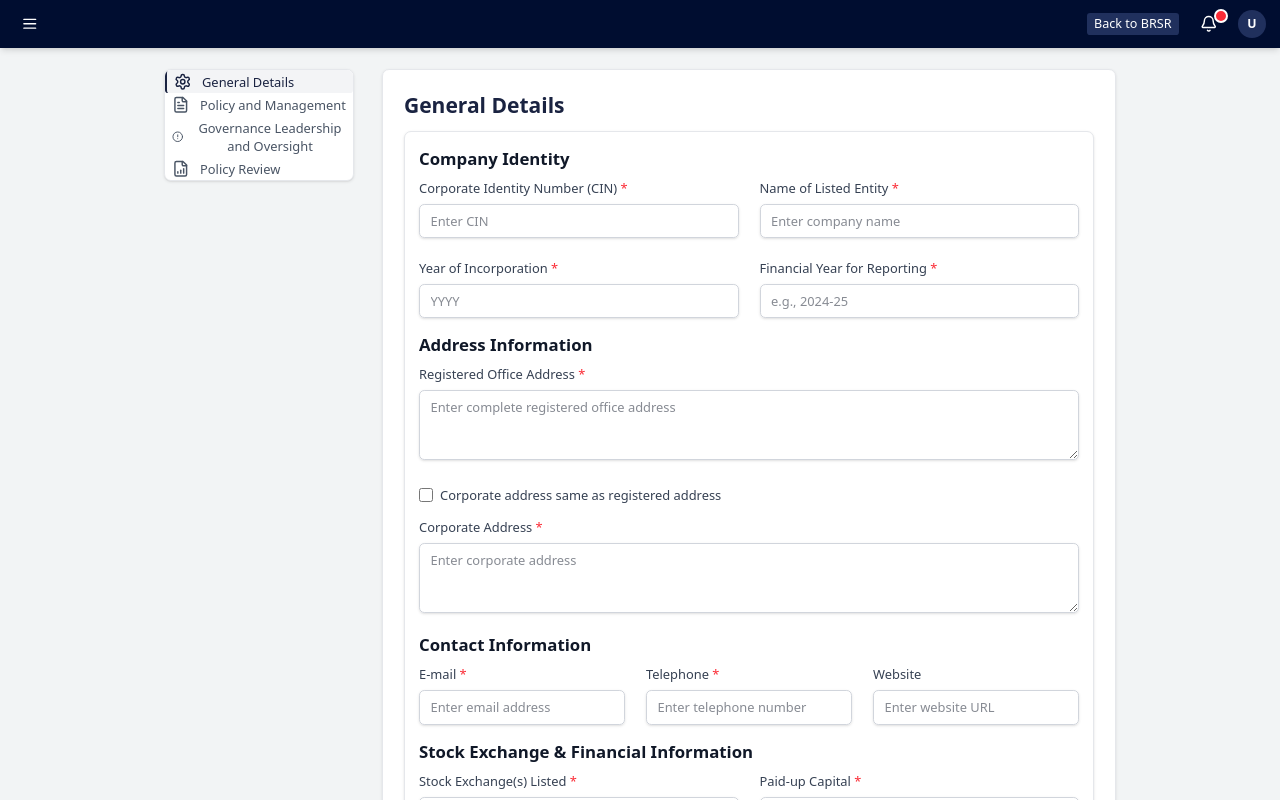
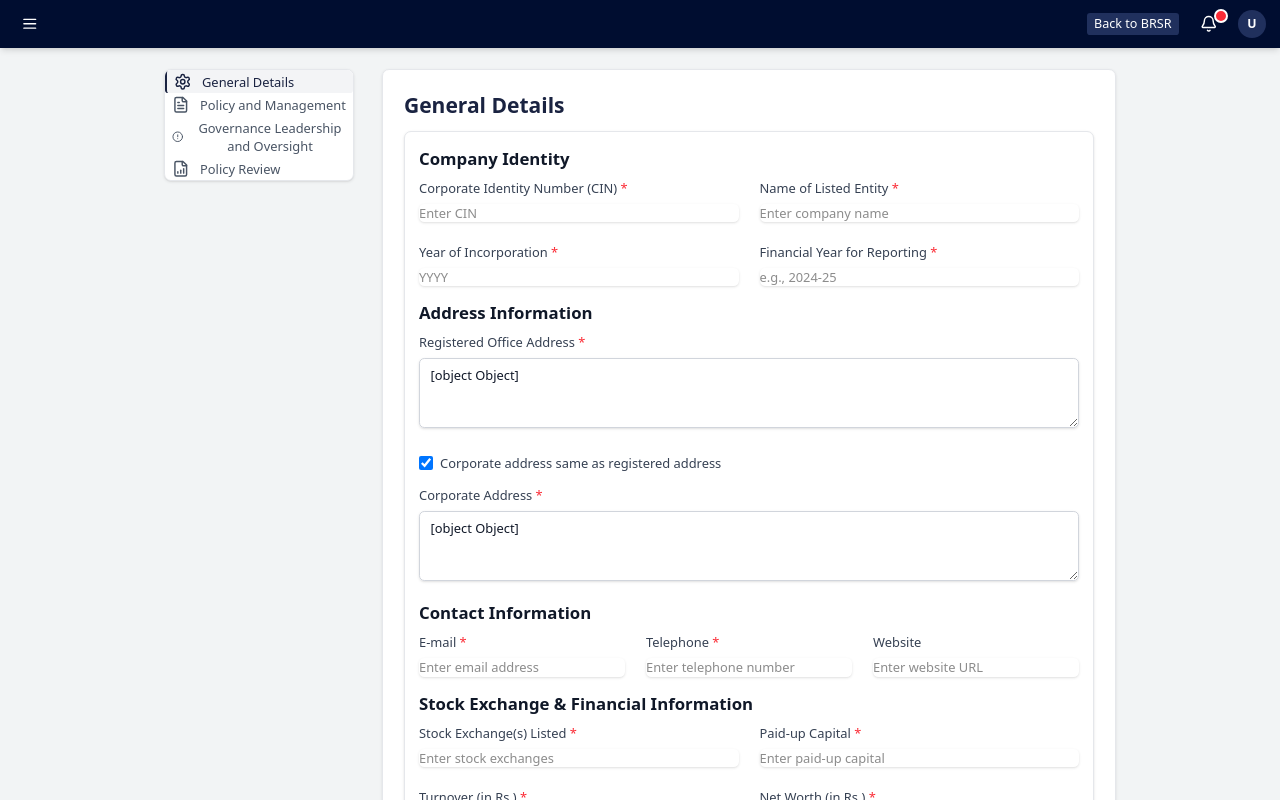
Before and after one commit to Devanshu-pal-github/brsr-merged, a React (Vite) app in the folder ESGfrontend/: page /company in a window 1280 px wide. Built offline with nearby package versions, Linux system fonts and the light colour scheme.

Commit message:
fixed general details

```diff
--- /dev/null
+++ b/ESGfrontend/src/components/common/FormComponents.jsx
@@ -0,0 +1,14 @@
+// Fix FormInput component to handle object values properly
+export const FormInput = ({ value, onChange, ...props }) => {
+  // Convert object values to string representation
+  const inputValue = value?.string_value || value?.decimal_value || '';
+
+  return (
+    <input
+      {...props}
+      value={inputValue}
+      onChange={onChange}
+      className="mt-1 block w-full rounded-md border-gray-300 shadow-sm focus:border-indigo-500 focus:ring-indigo-500 sm:text-sm"
+    />
+  );
+};
--- a/ESGfrontend/src/features/company/components/common/FormComponents.jsx
+++ b/ESGfrontend/src/features/company/components/common/FormComponents.jsx
@@ -18,21 +18,59 @@ export const FormField = ({ label, error, children, required }) => (
   </div>
 );
 
-export const FormInput = ({ type = 'text', placeholder, value, onChange, name, error, required }) => (
-  <input
-    type={type}
-    name={name}
-    value={value}
-    onChange={onChange}
-    required={required}
-    placeholder={placeholder}
-    className={`w-full px-3 py-2 border ${
-      error ? 'border-red-300' : 'border-gray-300'
-    } rounded-md shadow-sm focus:ring-indigo-500 focus:border-indigo-500 ${
-      error ? 'text-red-900' : 'text-gray-900'
-    }`}
-  />
-);
+const validateInput = (value, type) => {
+  switch (type) {
+    case 'email':
+      return /^[^\s@]+@[^\s@]+\.[^\s@]+$/.test(value) ? value : '';
+    case 'tel':
+      // Allow numbers, spaces, dashes, and plus sign
+      return /^[0-9\s\-+()]*$/.test(value) ? value : '';
+    case 'url':
+      // Basic URL validation
+      try {
+        if (value) new URL(value);
+        return value;
+      } catch {
+        return '';
+      }
+    case 'number':
+      return !isNaN(value) ? value : '';
+    default:
+      return value;
+  }
+};
+
+export const FormInput = ({ value, onChange, type = "text", ...props }) => {
+  // Extract the appropriate value based on input type and data structure
+  let inputValue = '';
+  if (value && typeof value === 'object') {
+    if (type === 'number') {
+      inputValue = value.decimal_value || '';
+    } else {
+      inputValue = value.string_value || '';
+    }
+  } else {
+    inputValue = value || '';
+  }
+
+  const handleInputChange = (e) => {
+    const validatedValue = validateInput(e.target.value, type);
+    if (validatedValue !== undefined) {
+      e.target.value = validatedValue;
+      onChange(e);
+    }
+  };
+
+  return (
+    <input
+      {...props}
+      type={type}
+      value={inputValue}
+      onChange={handleInputChange}
+      className="mt-1 block w-full rounded-md border-gray-300 shadow-sm focus:border-indigo-500 focus:ring-indigo-500 sm:text-sm"
+    />
+  );
+};
 
 export const FormTextArea = ({ placeholder, value, onChange, name, rows = 3, error, required }) => (
   <textarea
--- a/ESGfrontend/src/features/company/components/tabs/GeneralDetailsForm.jsx
+++ b/ESGfrontend/src/features/company/components/tabs/GeneralDetailsForm.jsx
@@ -5,41 +5,74 @@ import TableActionButtons from '../common/TableActionButtons';
 
 const GeneralDetailsForm = () => {
   const [formData, setFormData] = useState({
-    cin: '',
-    companyName: '',
-    incorporationYear: '',
-    registeredAddress: '',
-    corporateAddress: '',
-    sameAsRegistered: false,
-    email: '',
-    telephone: '',
-    website: '',
-    financialYear: '',
-    stockExchanges: '',
-    paidUpCapital: '',
-    contactPersonName: '',
-    contactPersonEmail: '',
-    contactPersonPhone: '',
-    reportingBoundary: 'standalone',
-    csrApplicable: 'no',
-    turnover: '',
-    netWorth: ''
+    Q1_A: { string_value: '', bool_value: null, decimal_value: null },
+    Q2_A: { string_value: '', bool_value: null, decimal_value: null },
+    Q3_A: { string_value: null, bool_value: null, decimal_value: null },
+    Q4_A: { string_value: '', bool_value: null, decimal_value: null },
+    Q5_A: { string_value: '', bool_value: null, decimal_value: null },
+    Q6_A: { string_value: '', bool_value: null, decimal_value: null },
+    Q7_A: { string_value: '', bool_value: null, decimal_value: null },
+    Q8_A: { string_value: '', bool_value: null, decimal_value: null },
+    Q9_A: { string_value: '', bool_value: null, decimal_value: null },
+    Q10_A: { string_value: '', bool_value: null, decimal_value: null },
+    Q11_A: { table: { rows: [] } },
+    Q12_A: { table: [] },
+    Q13_A: { string_value: '', bool_value: null, decimal_value: null },
+    Q22i_A: { string_value: null, bool_value: null, decimal_value: null },
+    Q22ii_A: { string_value: null, bool_value: null, decimal_value: null },
+    Q22iii_A: { string_value: null, bool_value: null, decimal_value: null }
   });
 
   const handleChange = (e) => {
     const { name, value, type, checked } = e.target;
+
     setFormData(prev => ({
       ...prev,
-      [name]: type === 'checkbox' ? checked : value,
-      ...(name === 'sameAsRegistered' && checked
-        ? { corporateAddress: prev.registeredAddress }
-        : {})
+      [name]: {
+        ...prev[name],
+        string_value: type === 'text' || type === 'email' || type === 'tel' || type === 'url' ? value : prev[name]?.string_value,
+        decimal_value: type === 'number' ? parseFloat(value) : prev[name]?.decimal_value,
+        bool_value: type === 'checkbox' || type === 'radio' ? checked : prev[name]?.bool_value
+      }
     }));
+
+    // Special handling for same as registered address
+    if (name === 'Q5_A' && checked) {
+      setFormData(prev => ({
+        ...prev,
+        Q5_A: {
+          ...prev.Q5_A,
+          string_value: prev.Q4_A.string_value
+        }
+      }));
+    }
   };
 
   const handleSubmit = (e) => {
     e.preventDefault();
     console.log('Form data:', formData);
+  };
+
+  // Update the reset handler in TableActionButtons
+  const handleReset = () => {
+    setFormData({
+      Q1_A: { string_value: '', bool_value: null, decimal_value: null },
+      Q2_A: { string_value: '', bool_value: null, decimal_value: null },
+      Q3_A: { string_value: null, bool_value: null, decimal_value: null },
+      Q4_A: { string_value: '', bool_value: null, decimal_value: null },
+      Q5_A: { string_value: '', bool_value: null, decimal_value: null },
+      Q6_A: { string_value: '', bool_value: null, decimal_value: null },
+      Q7_A: { string_value: '', bool_value: null, decimal_value: null },
+      Q8_A: { string_value: '', bool_value: null, decimal_value: null },
+      Q9_A: { string_value: '', bool_value: null, decimal_value: null },
+      Q10_A: { string_value: '', bool_value: null, decimal_value: null },
+      Q11_A: { table: { rows: [] } },
+      Q12_A: { table: [] },
+      Q13_A: { string_value: '', bool_value: null, decimal_value: null },
+      Q22i_A: { string_value: null, bool_value: null, decimal_value: null },
+      Q22ii_A: { string_value: null, bool_value: null, decimal_value: null },
+      Q22iii_A: { string_value: null, bool_value: null, decimal_value: null }
+    });
   };
 
   return (
@@ -51,8 +84,8 @@ const GeneralDetailsForm = () => {
             <div className="grid grid-cols-1 md:grid-cols-2 gap-6">
               <FormField label="Corporate Identity Number (CIN)" required>
                 <FormInput
-                  name="cin"
-                  value={formData.cin}
+                  name="Q1_A"
+                  value={formData.Q1_A}
                   onChange={handleChange}
                   placeholder="Enter CIN"
                   required
@@ -60,8 +93,8 @@ const GeneralDetailsForm = () => {
               </FormField>
               <FormField label="Name of Listed Entity" required>
                 <FormInput
-                  name="companyName"
-                  value={formData.companyName}
+                  name="Q2_A"
+                  value={formData.Q2_A}
                   onChange={handleChange}
                   placeholder="Enter company name"
                   required
@@ -69,9 +102,9 @@ const GeneralDetailsForm = () => {
               </FormField>
               <FormField label="Year of Incorporation" required>
                 <FormInput
-                  name="incorporationYear"
+                  name="Q3_A"
                   type="number"
-                  value={formData.incorporationYear}
+                  value={formData.Q3_A}
                   onChange={handleChange}
                   placeholder="YYYY"
                   required
@@ -81,8 +114,8 @@ const GeneralDetailsForm = () => {
               </FormField>
               <FormField label="Financial Year for Reporting" required>
                 <FormInput
-                  name="financialYear"
-                  value={formData.financialYear}
+                  name="Q4_A"
+                  value={formData.Q4_A}
                   onChange={handleChange}
                   placeholder="e.g., 2024-25"
                   required
@@ -96,8 +129,8 @@ const GeneralDetailsForm = () => {
             <div className="space-y-6">
               <FormField label="Registered Office Address" required>
                 <FormTextArea
-                  name="registeredAddress"
-                  value={formData.registeredAddress}
+                  name="Q5_A"
+                  value={formData.Q5_A}
                   onChange={handleChange}
                   placeholder="Enter complete registered office address"
                   required
@@ -108,8 +141,8 @@ const GeneralDetailsForm = () => {
                 <input
                   type="checkbox"
                   id="sameAsRegistered"
-                  name="sameAsRegistered"
-                  checked={formData.sameAsRegistered}
+                  name="Q6_A"
+                  checked={formData.Q6_A}
                   onChange={handleChange}
                   className="w-4 h-4 text-indigo-600 border-gray-300 rounded focus:ring-indigo-500"
                 />
@@ -119,13 +152,13 @@ const GeneralDetailsForm = () => {
               </div>
               <FormField label="Corporate Address" required>
                 <FormTextArea
-                  name="corporateAddress"
-                  value={formData.corporateAddress}
+                  name="Q7_A"
+                  value={formData.Q7_A}
                   onChange={handleChange}
                   placeholder="Enter corporate address"
                   required
                   rows={3}
-                  disabled={formData.sameAsRegistered}
+                  disabled={formData.Q6_A}
                 />
               </FormField>
             </div>
@@ -137,8 +170,8 @@ const GeneralDetailsForm = () => {
               <FormField label="E-mail" required>
                 <FormInput
                   type="email"
-                  name="email"
-                  value={formData.email}
+                  name="Q8_A"
+                  value={formData.Q8_A}
                   onChange={handleChange}
                   placeholder="Enter email address"
                   required
@@ -147,8 +180,8 @@ const GeneralDetailsForm = () => {
               <FormField label="Telephone" required>
                 <FormInput
                   type="tel"
-                  name="telephone"
-                  value={formData.telephone}
+                  name="Q9_A"
+                  value={formData.Q9_A}
                   onChange={handleChange}
                   placeholder="Enter telephone number"
                   required
@@ -157,8 +190,8 @@ const GeneralDetailsForm = () => {
               <FormField label="Website">
                 <FormInput
                   type="url"
-                  name="website"
-                  value={formData.website}
+                  name="Q10_A"
+                  value={formData.Q10_A}
                   onChange={handleChange}
                   placeholder="Enter website URL"
                 />
@@ -172,8 +205,8 @@ const GeneralDetailsForm = () => {
               <div className="grid grid-cols-1 md:grid-cols-2 gap-6">
                 <FormField label="Stock Exchange(s) Listed" required>
                   <FormInput
-                    name="stockExchanges"
-                    value={formData.stockExchanges}
+                    name="Q11_A"
+                    value={formData.Q11_A}
                     onChange={handleChange}
                     placeholder="Enter stock exchanges"
                     required
@@ -181,8 +214,8 @@ const GeneralDetailsForm = () => {
                 </FormField>
                 <FormField label="Paid-up Capital" required>
                   <FormInput
-                    name="paidUpCapital"
-                    value={formData.paidUpCapital}
+                    name="Q12_A"
+                    value={formData.Q12_A}
                     onChange={handleChange}
                     placeholder="Enter paid-up capital"
                     required
@@ -194,8 +227,8 @@ const GeneralDetailsForm = () => {
                 <FormField label="Turnover (in Rs.)" required>
                   <FormInput
                     type="number"
-                    name="turnover"
-                    value={formData.turnover}
+                    name="Q13_A"
+                    value={formData.Q13_A}
                     onChange={handleChange}
                     placeholder="Enter turnover amount"
                     required
@@ -204,8 +237,8 @@ const GeneralDetailsForm = () => {
                 <FormField label="Net Worth (in Rs.)" required>
                   <FormInput
                     type="number"
-                    name="netWorth"
-                    value={formData.netWorth}
+                    name="Q22i_A"
+                    value={formData.Q22i_A}
                     onChange={handleChange}
                     placeholder="Enter net worth"
                     required
@@ -220,8 +253,8 @@ const GeneralDetailsForm = () => {
             <div className="grid grid-cols-1 md:grid-cols-3 gap-6">
               <FormField label="Contact Person Name" required>
                 <FormInput
-                  name="contactPersonName"
-                  value={formData.contactPersonName}
+                  name="Q22ii_A"
+                  value={formData.Q22ii_A}
                   onChange={handleChange}
                   placeholder="Enter name"
                   required
@@ -230,8 +263,8 @@ const GeneralDetailsForm = () => {
               <FormField label="Contact Person Email" required>
                 <FormInput
                   type="email"
-                  name="contactPersonEmail"
-                  value={formData.contactPersonEmail}
+                  name="Q22iii_A"
+                  value={formData.Q22iii_A}
                   onChange={handleChange}
                   placeholder="Enter email"
                   required
@@ -240,8 +273,8 @@ const GeneralDetailsForm = () => {
               <FormField label="Contact Person Phone" required>
                 <FormInput
                   type="tel"
-                  name="contactPersonPhone"
-                  value={formData.contactPersonPhone}
+                  name="Q22_A"
+                  value={formData.Q22_A}
                   onChange={handleChange}
                   placeholder="Enter phone number"
                   required
@@ -309,27 +342,7 @@ const GeneralDetailsForm = () => {
             </div>
           </FormSection>
         </CardContent>        <CardFooter>          <TableActionButtons
-            onReset={() => setFormData({
-              cin: '',
-              companyName: '',
-              incorporationYear: '',
-              registeredAddress: '',
-              corporateAddress: '',
-              sameAsRegistered: false,
-              email: '',
-              telephone: '',
-              website: '',
-              financialYear: '',
-              stockExchanges: '',
-              paidUpCapital: '',
-              contactPersonName: '',
-              contactPersonEmail: '',
-              contactPersonPhone: '',
-              reportingBoundary: 'standalone',
-              csrApplicable: 'no',
-              turnover: '',
-              netWorth: ''
-            })}
+            onReset={handleReset}
             onSave={(e) => {
               e?.preventDefault();
               console.log('Saving form data:', formData);
```
